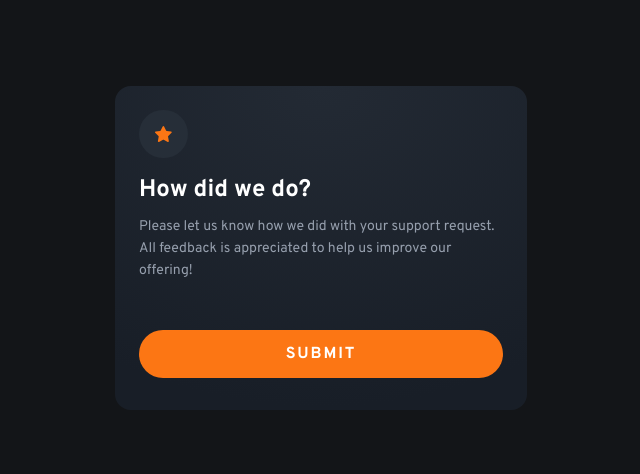
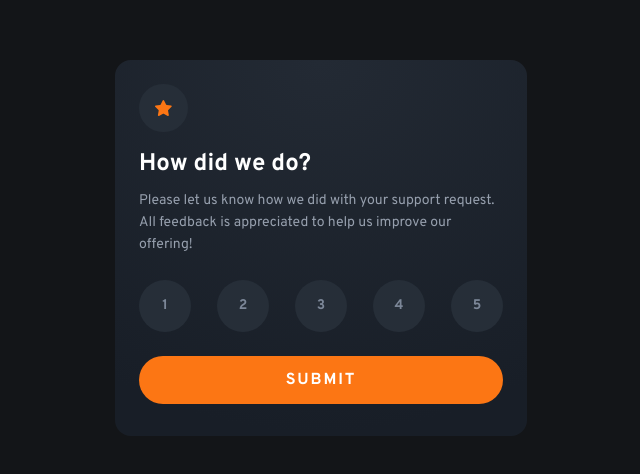
Before and after one commit to corinthians19102/feedback32c, a React (Vite) app: page / in a window 1280 px wide. Shown: the part 152-626 px from the top of the page, without its empty margins (319-959 px from the left). Built offline with nearby package versions, Linux system fonts and the light colour scheme.

Commit message:
atualizado

```diff
--- a/src/components/CardInicial.jsx
+++ b/src/components/CardInicial.jsx
@@ -13,11 +13,11 @@ export function CardInicial({ handleChangeRateNote, handleSubmit }) {
         <p className="text-light-grey text-sm leading-1 mb-6">Please let us know how we did with your support request. All feedback is appreciated to help us improve our offering!</p>
 
         <div className="flex justify-between mb-6">
-          <inputButton value={1} handleChangeRateNote={handleChangeRateNote} />
-          <inputButton value={2} handleChangeRateNote={handleChangeRateNote} />
-          <inputButton value={3} handleChangeRateNote={handleChangeRateNote} />
-          <inputButton value={4} handleChangeRateNote={handleChangeRateNote} />
-          <inputButton value={5} handleChangeRateNote={handleChangeRateNote} />
+          <InputButton value={1} handleChangeRateNote={handleChangeRateNote} />
+          <InputButton value={2} handleChangeRateNote={handleChangeRateNote} />
+          <InputButton value={3} handleChangeRateNote={handleChangeRateNote} />
+          <InputButton value={4} handleChangeRateNote={handleChangeRateNote} />
+          <InputButton value={5} handleChangeRateNote={handleChangeRateNote} />
         </div>
 
         <button className="bg-orange w-full py-3 rounded-3xl uppercase font-bold tracking-1 hover:bg-white hover:text-orange cursor-pointer transition duration-400" onClick={handleSubmit}>Submit</button>
```
